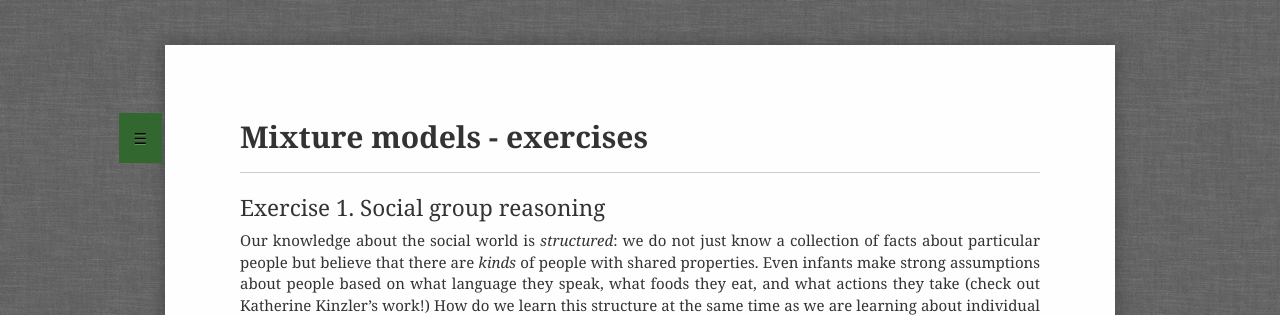
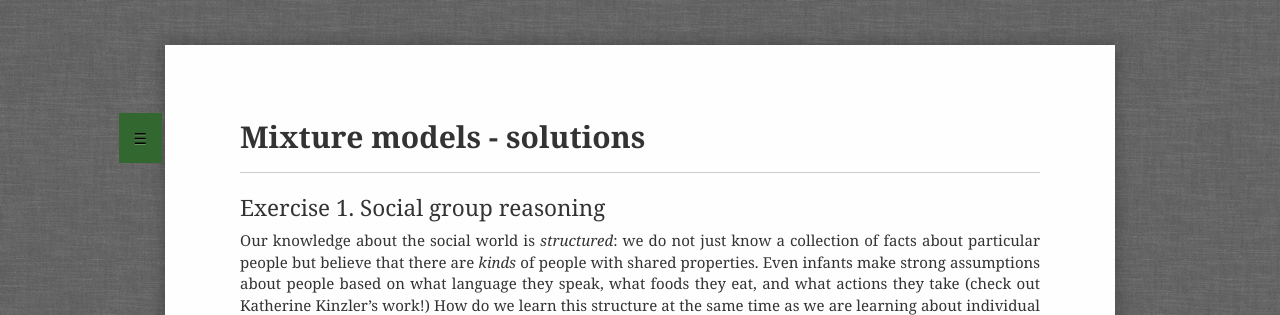
Before and after one commit to probmods/probmods2, a Jekyll site: the page built from solutions/mixture-models.md, in a window 1280 px wide and 900 px high. Shown: the top 315 px of the window. Built offline with Jekyll 4.4.1, drawn with Linux system fonts in a browser that asks for light colours; a script that is not in the unit is left out.

Commit message:
fixed titles and exercise numbering

```diff
--- a/solutions/mixture-models.md
+++ b/solutions/mixture-models.md
@@ -1,6 +1,6 @@
 ---
 layout: exercise
-title: Mixture models - exercises
+title: Mixture models - solutions
 ---
 
 ## Exercise 1. Social group reasoning
```
Also changed, not shown: exercises/process-models.md (+1 -0 lines), solutions/hierarchical-models.md (+1 -1 lines).
